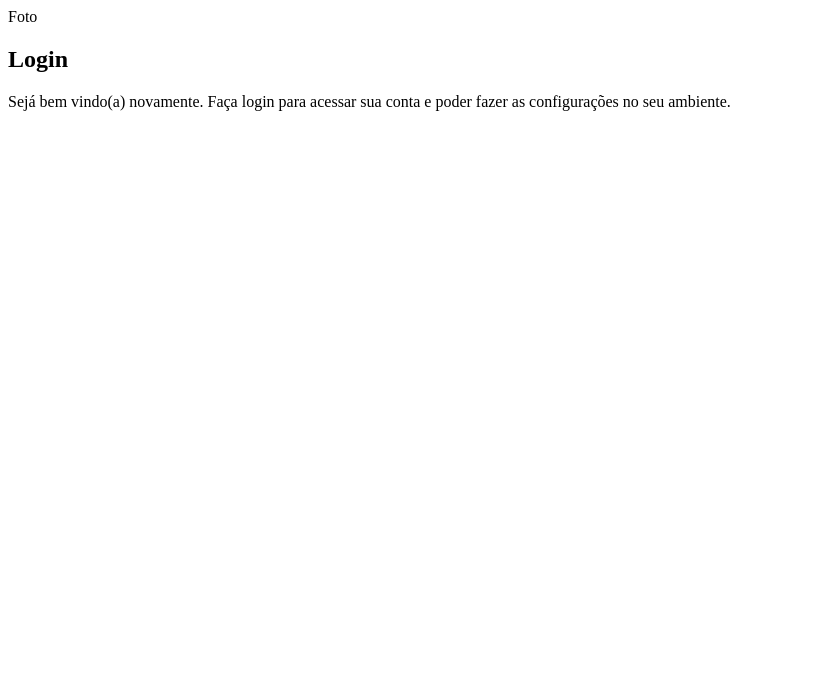
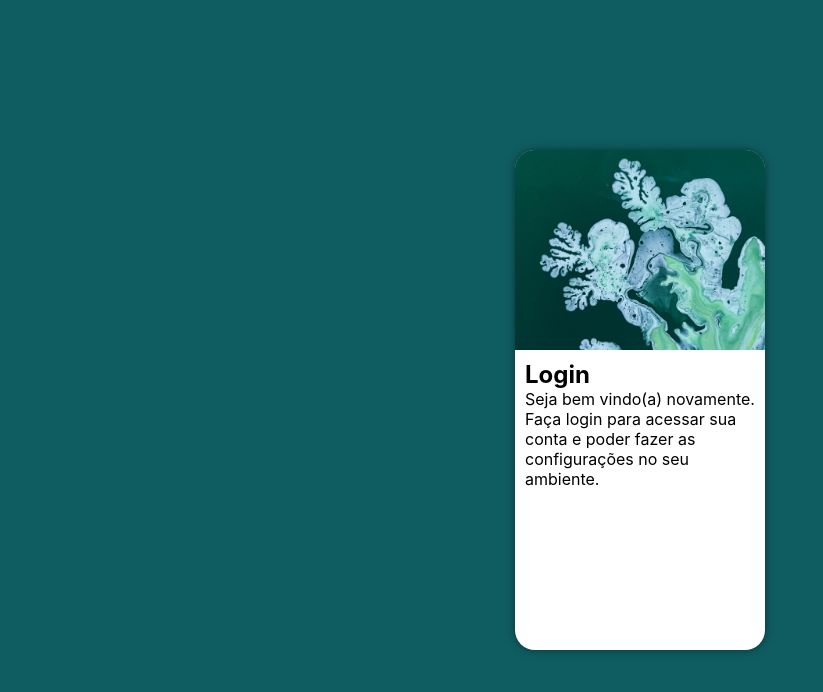
Before and after one commit to gabspietro/projeto-login, a plain HTML site: page index.html in a window 1280 px wide. Shown: the whole page, without its empty margins (0-823 px from the left). Drawn offline with Linux system fonts and the light colour scheme.

Commit message:
projeto atualizado

```diff
--- a/estilos/style.css
+++ b/estilos/style.css
@@ -4,4 +4,50 @@
     Paleta de cores
     verde: #49a09d
     lilas: #5f2c82
+    fundo: #0f5d61
 */
+
+*{
+    font-family: -apple-system, BlinkMacSystemFont, 'Segoe UI', Roboto, Oxygen, Ubuntu, Cantarell, 'Open Sans', 'Helvetica Neue', sans-serif;
+    margin: 0px;
+    padding: 0px;
+    box-sizing: border-box;
+}
+
+body, html{
+    background-color: #0f5d61;
+    height: 100vh;
+    width: 100vw;
+}
+
+main{
+    position: relative;
+    height: 100vh;
+    width: 100vw;
+}
+
+section#login{
+    position: absolute;
+    top: 50%;
+    left: 50%;
+    transform: translate(-50%, -50%);
+    overflow: hidden;
+    background-color: white;
+    width: 250px;
+    height: 500px;
+    border-radius: 20px;
+    box-shadow: 0px 0px 10px rgba(0, 0, 0, 0.450);
+}
+
+#imagem{
+    display: block;
+    background: #0f5d61 url(../imagens/foto.jpg) no-repeat;
+    background-size: cover;
+    background-position: left center;
+    height: 200px;
+}
+
+#formulario{
+    display: block;
+    padding: 10px;
+}
--- a/index.html
+++ b/index.html
@@ -10,11 +10,11 @@
     <main>
         <section id="login">
             <div id="imagem">
-                Foto
+
             </div>
             <div id="formulario">
                 <h1>Login</h1>
-                <p>Sejá bem vindo(a) novamente. Faça login para acessar sua conta e poder fazer as configurações no seu ambiente.</p>
+                <p>Seja bem vindo(a) novamente. Faça login para acessar sua conta e poder fazer as configurações no seu ambiente.</p>
                 <form action="login.php" method="post">
 
                 </form>
```
Also changed, not shown: imagens/foto.jpg (added), imagens/guarda-chuvas.jpg (deleted).
